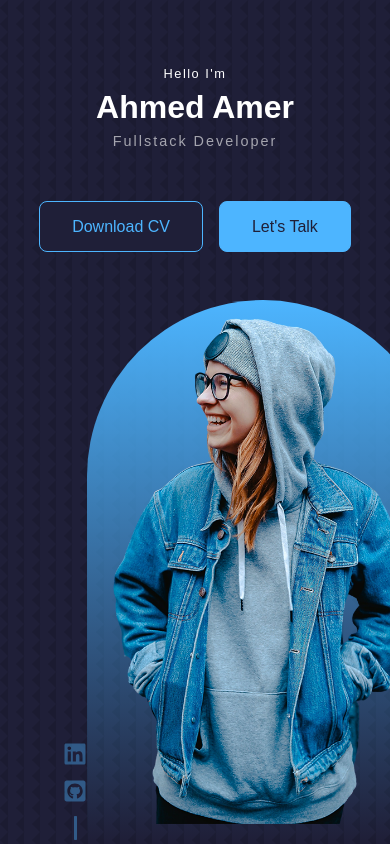
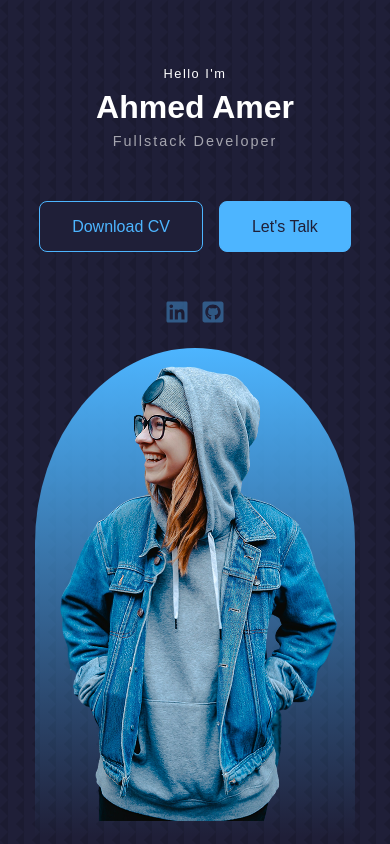
Before and after one commit to JJAHMEDAMER/React-Projects, a React (Create React App) app in the folder Full-Projects/portofolio-01/: page / in a window 390 px wide. Shown: the top 844 px of the page. Built offline with nearby package versions, Linux system fonts and the light colour scheme.

Commit message:
hero-section responsive style

```diff
--- a/Full-Projects/portofolio-01/src/components/hero/hero.css
+++ b/Full-Projects/portofolio-01/src/components/hero/hero.css
@@ -4,17 +4,18 @@
 }
 
 .hero--content {
-    width: 75%;
+    width: 100%;
     display: flex;
     justify-content: space-between;
-    align-items: flex-end;
+    align-items: center;
 }
 
 .hero--img {
-    width: 22rem;
+    width: 20rem;
+    margin: 0 auto;
     padding: 1rem;
     background: linear-gradient(var(--prim-color), #fff0);
-    border-radius: 50% 50% 0 0 / 11rem 11rem 0 0;
+    border-radius: 50% 50% 0 0 / 40% 40% 0 0;
 }
 
 .hero--sroll--down {
@@ -47,3 +48,38 @@
     transform: scale(1.1);
     color: var(--prim-color);
 }
+
+/* Media Query Media Medium Divices */
+@media screen and (max-width: 1024px) {
+    .hero--section {
+        height: 60vh;
+        overflow: hidden;
+        justify-content: flex-start;
+    }
+}
+
+/* Media Query Small Devices */
+@media screen and (max-width: 600px) {
+    .hero--section {
+        height: 100vh;
+    }
+
+    .hero--content {
+        flex-direction: column;
+    }
+
+    .hero--icons {
+        flex-direction: row;
+        margin-bottom: 1.5rem;
+    }
+
+    .hero--sroll--down {
+        writing-mode: horizontal-tb;
+        margin-top: 1.5rem;
+    }
+
+    .line {
+        display: none;
+    }
+
+}
--- a/Full-Projects/portofolio-01/src/components/hero/hero.jsx
+++ b/Full-Projects/portofolio-01/src/components/hero/hero.jsx
@@ -8,16 +8,18 @@ import "./hero.css"
 import heroImg from "../../assets/me.png"
 
 export const Hero = () => {
-    return <div className="section">
+    return <div className="section hero--section">
         <h2 className="section--intro">Hello I'm</h2>
         <h1 className="section--title">Ahmed Amer</h1>
         <h3 className="section--tagline">Fullstack Developer</h3>
         <div className="v-3rem"></div>
+
         <div className="hero--btns">
             <button className="sec-btn">Download CV</button>
             <button> Let's Talk</button>
         </div>
         <div className="v-3rem"></div>
+
         <div className="hero--content">
             <div className="hero--icons">
                 <FaLinkedin />
```
